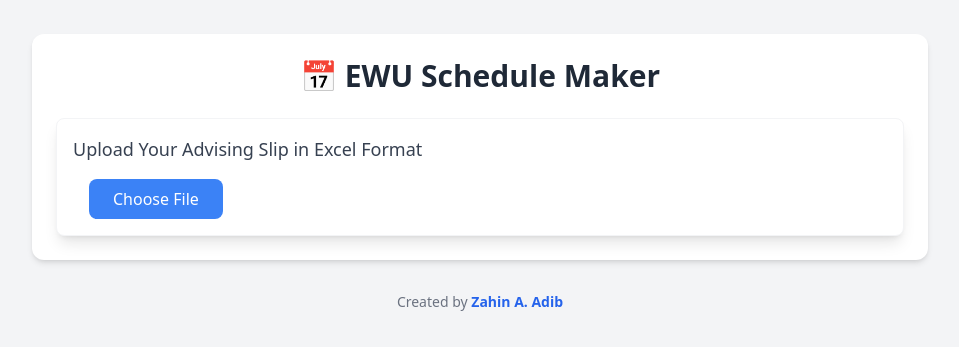
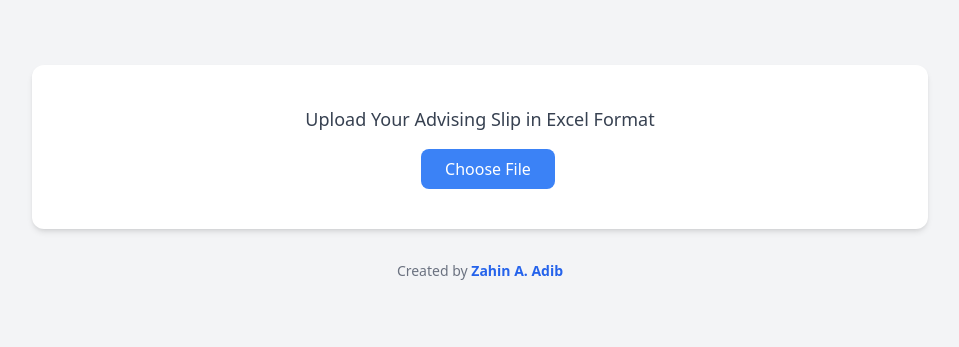
Before and after one commit to Adib23704/EWU-Schedule-Maker, a Next.js app: page / in a window 1280 px wide. Shown: the part 227-574 px from the top of the page, without its empty margins (160-1119 px from the left). Built offline with nearby package versions, Linux system fonts and the light colour scheme.

Commit message:
refactor UploadForm and Home components for improved layout and styling

```diff
--- a/src/components/UploadForm.js
+++ b/src/components/UploadForm.js
@@ -44,8 +44,8 @@
 	};
 
 	return (
-		<div className="p-4 bg-white shadow-lg rounded-lg border border-gray-100">
-			<div className="flex flex-col space-y-4">
+		<div className="p-4 bg-white">
+			<div className="flex flex-col space-y-4 items-center">
 				<label className="block text-lg font-medium text-gray-700">
 					Upload Your Advising Slip in Excel Format
 				</label>
--- a/src/pages/index.js
+++ b/src/pages/index.js
@@ -6,11 +6,8 @@
 	const [schedule, setSchedule] = useState([]);
 
 	return (
-		<div className="min-h-screen flex flex-col items-center justify-center bg-gray-100 px-4 py-6">
+		<div className="min-h-screen flex flex-col items-center justify-center bg-gray-100 px-4 py-5">
 			<div className="bg-white rounded-xl p-6 w-full max-w-4xl shadow-md">
-				<h1 className="text-2xl sm:text-3xl font-extrabold text-gray-800 text-center mb-6">
-					📅 EWU Schedule Maker
-				</h1>
 				<UploadForm onUploadSuccess={setSchedule} />
 			</div>
 			{schedule.length > 0 && (
```
